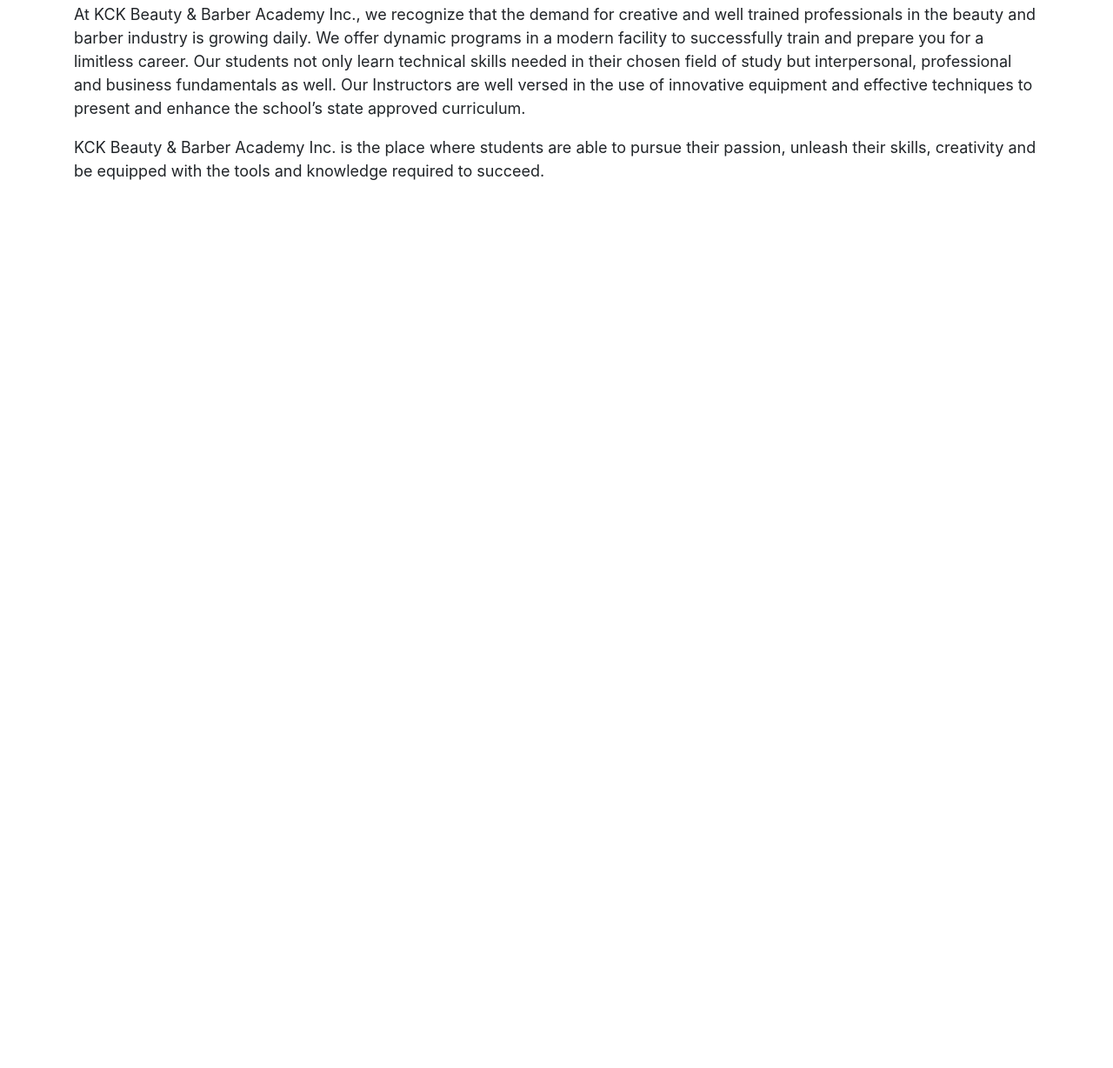
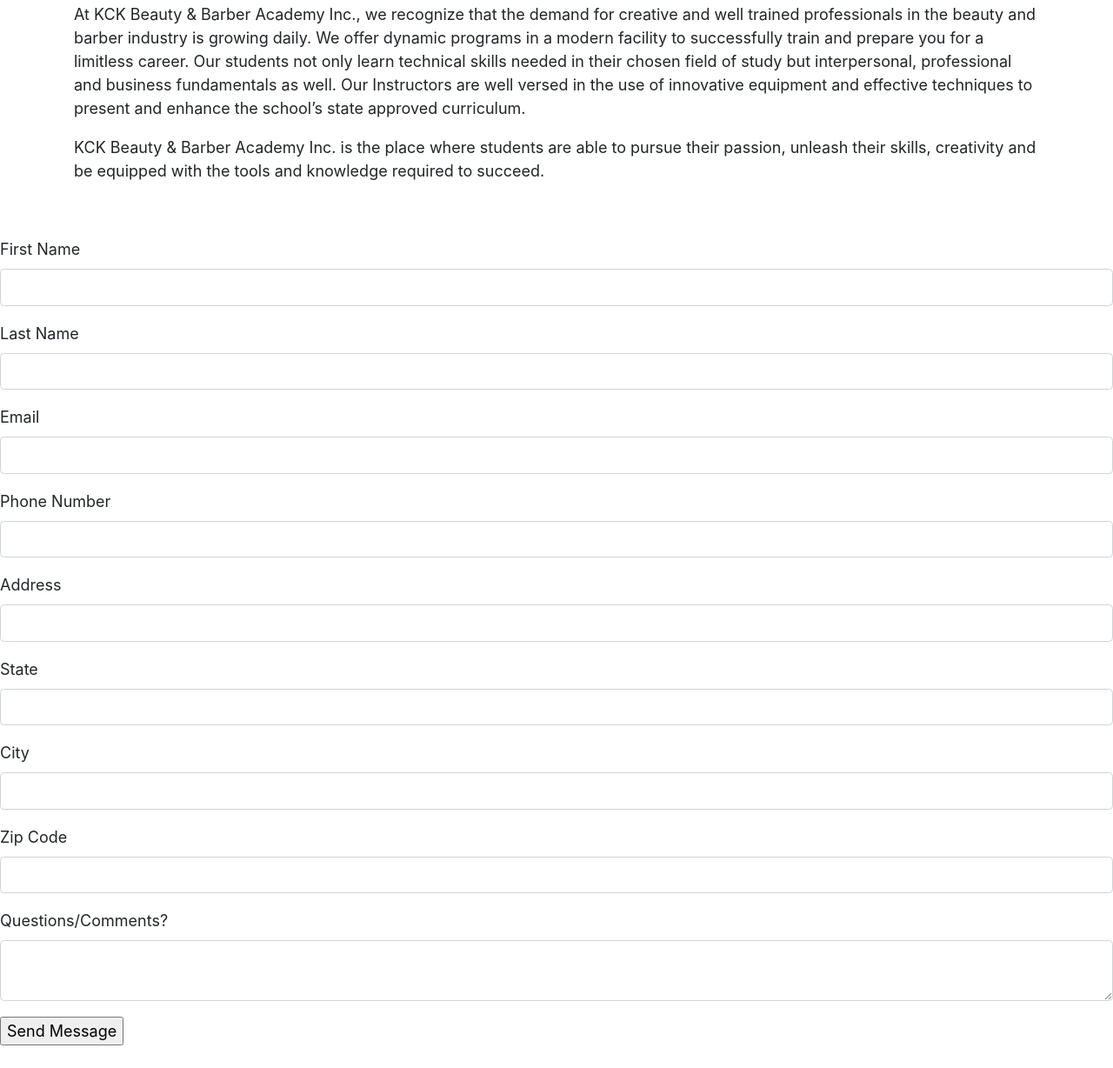
Before and after one commit to jacwynn/wd-kck, a Gatsby site: page / in a window 1280 px wide. Shown: the part 1569-2797 px from the top of the page at 87% size. Before the commit the page ends 1887 px from the top, so only its background shows below. Built offline with nearby package versions, Linux system fonts and the light colour scheme; Gatsby itself is replaced by a stand-in of ours.

Commit message:
update contact form

```diff
--- a/src/components/footer.js
+++ b/src/components/footer.js
@@ -48,19 +48,19 @@
                             </div>
                             <div class="form-group">
                                 <label>Phone Number</label>
-                                <input type="tel" class="form-control" name="phoneNumber"/>
+                                <input type="text" class="form-control" name="phoneNumber"/>
                             </div>
                             <div class="form-group">
                                 <label>Address</label>
-                                <input type="tel" class="form-control" name="address"/>
+                                <input type="text" class="form-control" name="address"/>
                             </div>
                             <div class="form-group">
                                 <label>State</label>
-                                <input type="tel" class="form-control" name="state"/>
+                                <input type="text" class="form-control" name="state"/>
                             </div>
                             <div class="form-group">
                                 <label>City</label>
-                                <input type="tel" class="form-control" name="city"/>
+                                <input type="text" class="form-control" name="city"/>
                             </div>
                             <div class="form-group">
                                 <label>Zip Code</label>
@@ -70,10 +70,11 @@
                                 <label>Questions/Comments?</label>
                                 <textarea type="type" class="form-control" name="comments"/>
                             </div>
-                            <ModalFooter>
+                            <input type="submit" value="Send Message" className="special" />
+                            {/* <ModalFooter>
                                 <Button type="submit" color="danger" onClick={this.toggle}>Get Information</Button>{' '}
                                 <Button color="secondary" onClick={this.toggle}>Cancel</Button>
-                            </ModalFooter>
+                            </ModalFooter> */}
                         </form>
                     </ModalBody>
                 </Modal>
--- a/src/pages/index.js
+++ b/src/pages/index.js
@@ -40,6 +40,51 @@
                   <li><input type="reset" value="Clear" /></li>
               </ul>
           </form> */}
+
+<form name="SignUpForm" method="post" data-netlify="true" data-netlify-honeypot="bot-field">
+                            <input type="hidden" name="bot-field" />
+                            <div class="form-group">
+                                <label>First Name</label>
+                                <input type="text" class="form-control" name="firstName"/>
+                            </div>
+                            <div class="form-group">
+                                <label>Last Name</label>
+                                <input type="text" class="form-control" name="lastName"/>
+                            </div>
+                            <div class="form-group">
+                                <label>Email</label>
+                                <input type="email" class="form-control" name="email"/>
+                            </div>
+                            <div class="form-group">
+                                <label>Phone Number</label>
+                                <input type="text" class="form-control" name="phoneNumber"/>
+                            </div>
+                            <div class="form-group">
+                                <label>Address</label>
+                                <input type="text" class="form-control" name="address"/>
+                            </div>
+                            <div class="form-group">
+                                <label>State</label>
+                                <input type="text" class="form-control" name="state"/>
+                            </div>
+                            <div class="form-group">
+                                <label>City</label>
+                                <input type="text" class="form-control" name="city"/>
+                            </div>
+                            <div class="form-group">
+                                <label>Zip Code</label>
+                                <input type="text" class="form-control" name="zipCode"/>
+                            </div>
+                            <div class="form-group">
+                                <label>Questions/Comments?</label>
+                                <textarea type="type" class="form-control" name="comments"/>
+                            </div>
+                            <input type="submit" value="Send Message" className="special" />
+                            {/* <ModalFooter>
+                                <Button type="submit" color="danger" onClick={this.toggle}>Get Information</Button>{' '}
+                                <Button color="secondary" onClick={this.toggle}>Cancel</Button>
+                            </ModalFooter> */}
+                        </form>
   </Layout>
 )
 
```
